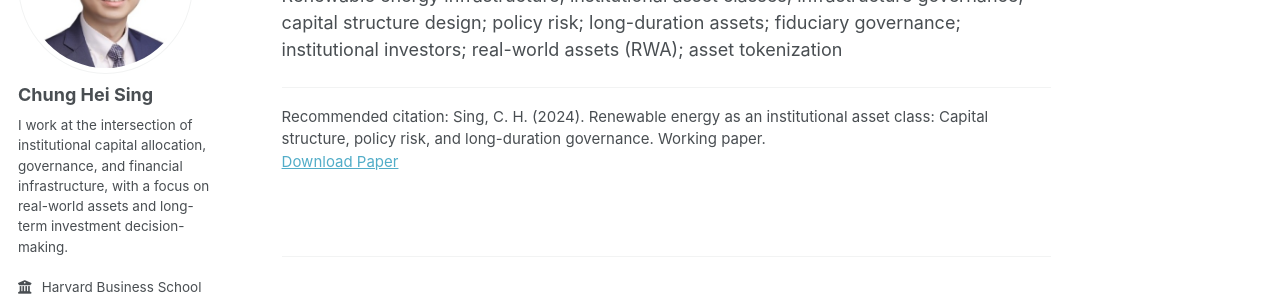
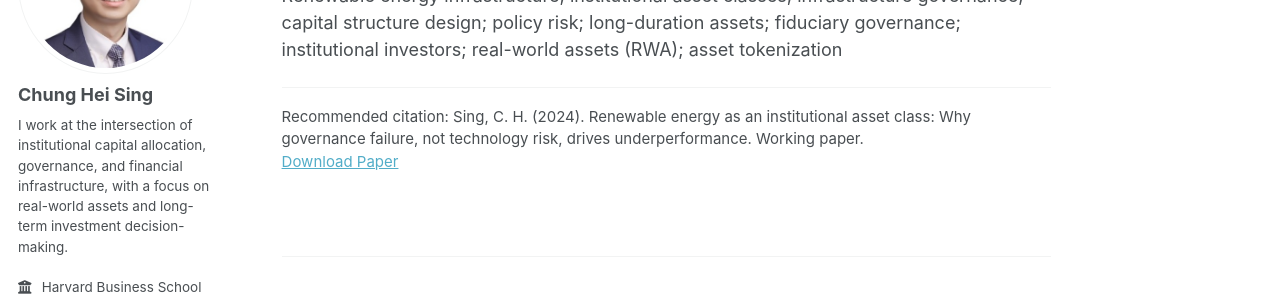
Before and after one commit to chungheising/chungheising.github.io, a Jekyll site: the page built from _publications/2024_11_Renewable_Energy_Institutional_Asset_Class.md, in a window 1280 px wide and 900 px high, scrolled down 1020 px. Shown: the part 205-505 px from the top of the window. Built offline with Jekyll 4.4.1, drawn with Linux system fonts in a browser that asks for light colours; a script bundle is joined from its source files by our own code; library files that are not in the unit come from our copies; some of the changed text lies outside the part shown.

Commit message:
Update 2024_11_Renewable_Energy_Institutional_Asset_Class.md

```diff
--- a/_publications/2024_11_Renewable_Energy_Institutional_Asset_Class.md
+++ b/_publications/2024_11_Renewable_Energy_Institutional_Asset_Class.md
@@ -1,6 +1,6 @@
 ---
 title: "Renewable Energy as an Institutional Asset Class"
-subtitle: "Capital Structure, Policy Risk, and Long-Duration Governance"
+subtitle: "Why Governance Failure, Not Technology Risk, Drives Underperformance"
 collection: publications
 permalink: /publication/renewable-energy-institutional-asset-class/
 date: 2024-11-01
@@ -8,8 +8,8 @@
 paper_date: "2024"
 category: capital_risk
 excerpt: "Why governance design, policy risk, and long-duration fiduciary alignment—rather than technology or price volatility—determine renewable energy investment outcomes."
-paperurl: /files/Sing_2024_Renewable_Energy_as_an_Institutional_Asset_Class_v7.pdf
-citation: "Sing, C. H. (2024). Renewable energy as an institutional asset class: Capital structure, policy risk, and long-duration governance. Working paper."
+paperurl: /files/Sing_2024_Renewable_Energy_as_an_Institutional_Asset_Class.pdf
+citation: "Sing, C. H. (2024). Renewable energy as an institutional asset class: Why governance failure, not technology risk, drives underperformance. Working paper."
 ---
 
 **Author:** Chung Hei Sing
```
